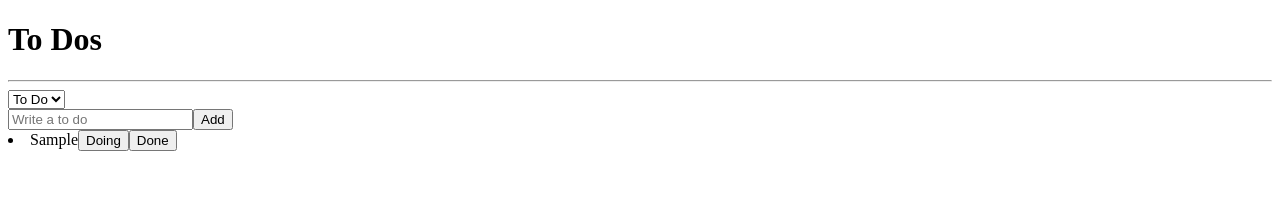
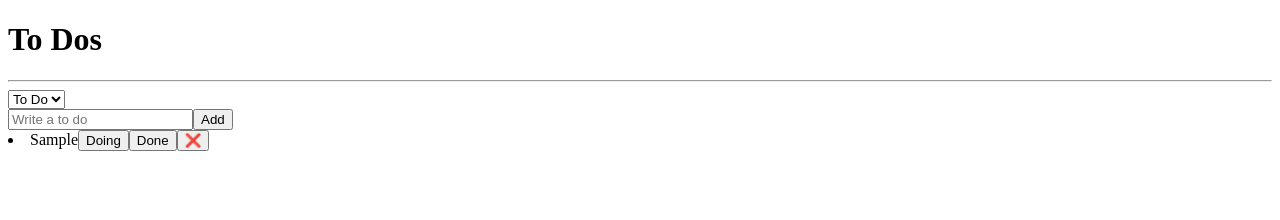
Before and after one commit to jongwonp/to-do-list-react, a React (Create React App) app: page / in a window 1280 px wide. Both pictures are taken after typing "Sample" into the empty fields and a click on the button "Add". Shown: the top 220 px of the page. Built offline with nearby package versions, Linux system fonts and the light colour scheme.

Commit message:
Feat: Todo 삭제 기능 추가

```diff
--- a/src/components/ToDo.tsx
+++ b/src/components/ToDo.tsx
@@ -8,17 +8,20 @@ function ToDo({ text, category, id }: IToDo) {
     const {
       currentTarget: { name }, // 클릭한 button의 name
     } = event;
-
     // setToDos(=useSetRecoilState)로 atom에 저장된 state 를 변경
     setToDos((oldToDos) => {
       const targetIndex = oldToDos.findIndex((toDo) => toDo.id === id); // state(배열)가 가진 요소들중 id가 현재 Todo의 id와 같은 요소의 index
-      const oldToDo = oldToDos[targetIndex]; // 현재 state(배열)에서 index가 targetIndex인 요소
       const newToDo = { text, id, category: name as any }; // 현재 입력한 Todo
       return [
         ...oldToDos.slice(0, targetIndex),
         newToDo,
         ...oldToDos.slice(targetIndex + 1),
       ];
+    });
+  };
+  const deleteTodo = () => {
+    setToDos((oldToDos) => {
+      return oldToDos.filter((toDo) => toDo.id !== id);
     });
   };
   return (
@@ -39,6 +42,7 @@ function ToDo({ text, category, id }: IToDo) {
           Done
         </button>
       )}
+      <button onClick={deleteTodo}>❌</button>
     </li>
   );
 }
```
